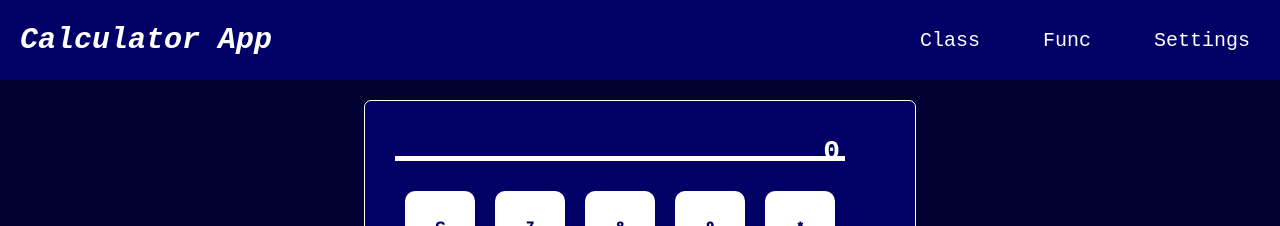
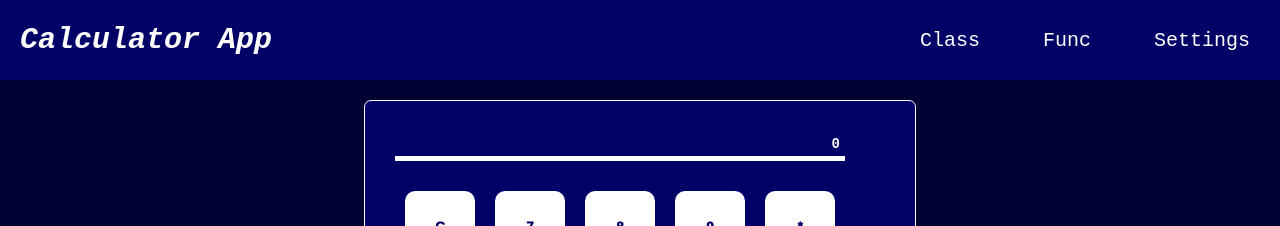
Before and after one commit to BirmiiiYO/Expression-calculator, a React (Create React App) app: page /cc in a window 1280 px wide. Shown: the top 226 px of the page. Built offline with nearby package versions, Linux system fonts and the light colour scheme.

Commit message:
tilt commit

```diff
--- a/src/components/ClassCalc/index.jsx
+++ b/src/components/ClassCalc/index.jsx
@@ -1,3 +1,4 @@
+/* eslint-disable react/destructuring-assignment */
 import React, { Component } from 'react'
 
 import Calculator from '../../utilities/calculator'
@@ -29,10 +30,9 @@ export default class ClassComp extends Component {
 
     switch (content) {
       case 'C': {
-        this.setState((prevState) => ({
-          firstOperand: deleteLastChar(
-            prevState.firstOperand,
-          ),
+        // eslint-disable-next-line no-shadow
+        this.setState(({ firstOperand }) => ({
+          firstOperand: deleteLastChar(firstOperand),
         }))
         break
       }
@@ -142,13 +142,13 @@ export default class ClassComp extends Component {
   }
 
   render() {
-    const { firstOperand } = this.state
+    const { firstOperand, operator } = this.state
     const memory = this.calculator.getValue()
-
     return (
       <Wrapper>
         <Display
           firstOperand={firstOperand}
+          operator={operator}
           memory={memory}
         />
         <ControlPanel handleClick={this.handleClick} />
--- a/src/components/Display/index.jsx
+++ b/src/components/Display/index.jsx
@@ -3,25 +3,27 @@ import React from 'react'
 
 import DisplayText from './styles'
 
-export default function Display({ firstValue, memory }) {
+export default function Display({
+  firstValue,
+  operator,
+  memory,
+}) {
   return (
     <DisplayText>
-      <h1>{memory}</h1>
-      <h2>{firstValue}</h2>
+      <span>{firstValue}</span>
+      <span>{operator}</span>
+      <span>{memory}</span>
     </DisplayText>
   )
 }
 
 Display.propTypes = {
-  firstValue: PropTypes.oneOfType([
-    PropTypes.string,
-    PropTypes.number,
-  ]),
-  memory: PropTypes.oneOfType([
-    PropTypes.string,
-    PropTypes.number,
-  ]).isRequired,
+  firstValue: PropTypes.string,
+  operator: PropTypes.string,
+  memory: PropTypes.string,
 }
 Display.defaultProps = {
   firstValue: '',
+  operator: '',
+  memory: 'zxc',
 }
--- a/src/constants/keyboard.js
+++ b/src/constants/keyboard.js
@@ -1,8 +1,8 @@
 const btnValues = [
-  { id: 1, buttons: ['C', 7, 8, 9, '*'] },
-  { id: 2, buttons: ['-', 4, 5, 6, '/'] },
-  { id: 3, buttons: ['+', 1, 2, 3, '='] },
-  { id: 4, buttons: ['.', '%', 0, '-1', 'CE'] },
+  { id: 1, buttons: ['C', '7', '8', '9', '*'] },
+  { id: 2, buttons: ['-', '4', '5', '6', '/'] },
+  { id: 3, buttons: ['+', '1', '2', '3', '='] },
+  { id: 4, buttons: ['.', '%', '0', '-1', 'CE'] },
 ]
 
 export default btnValues
```
Also changed, not shown: src/utilities/commands.js (+5 -5 lines).
